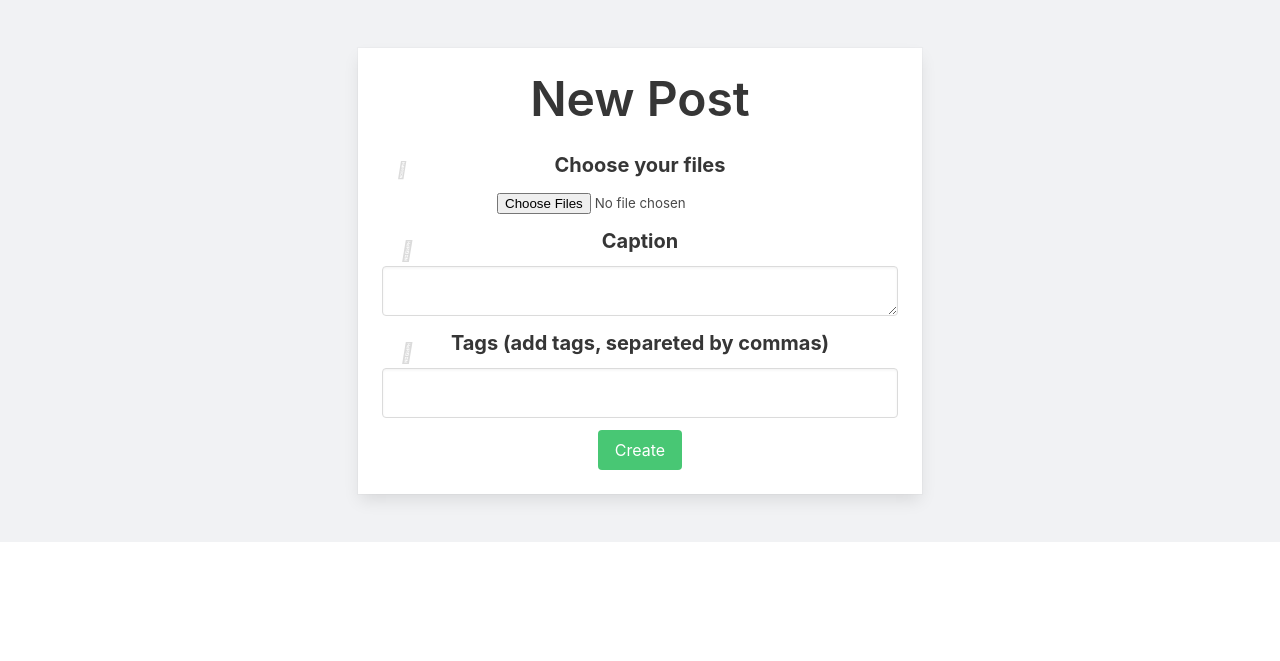
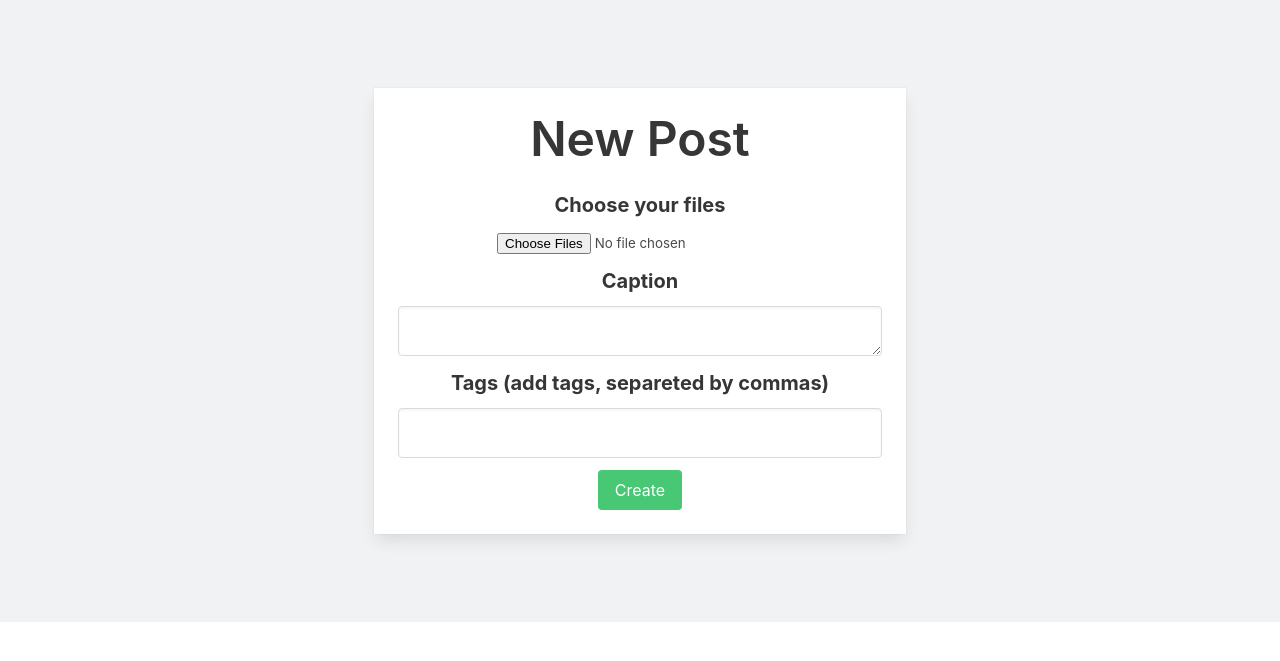
Before and after one commit to Haris4455/Crowd, a Django app: page /post/newpost/ in a window 1280 px wide. Shown: the part 52-713 px from the top of the page. Run offline with Django 3.2, Linux system fonts and the light colour scheme; a user stored in the database is signed in; data comes from the database, SQL or seed files in the repository; both versions use the stored data as it was after the commit; parts of the project's set-up code (start-up, migrations or seed data) failed here and were passed over; some libraries are stand-ins or nearby versions.

Commit message:
make it better

```diff
--- a/authy/views.py
+++ b/authy/views.py
@@ -111,7 +111,7 @@ def Signup(request):
 			link=reverse('activate',kwargs={'uidb64':uidb64,'token':account_activation_token.make_token(user)})
 			activate_url='http://'+domain+link
 			email_subject='Account Activation Email'
-			email_body='Hi '+user.username+' Please use this link to verify your account\n'+ activate_url
+			email_body='Hi '+user.username+' JUST ONE MORE STEP AHEAD\nPlease use this link to verify your account\n'+ activate_url +' Thank You for Registering.\nYour sincerely,\nThe Crowd Team.'
 			email = EmailMessage(
 				email_subject,
 				email_body,
--- a/comment/forms.py
+++ b/comment/forms.py
@@ -1,8 +1,9 @@
 from django import forms
 from comment.models import Comment
+from django.forms import Textarea
 
 class CommentForm(forms.ModelForm):
-	body = forms.CharField(widget=forms.Textarea(attrs={'class': 'textarea'}), required=True)
+	body = forms.CharField(widget=forms.Textarea(attrs={'class': 'textarea', 'cols': 35, 'rows': 3,'position':'fixed'}), required=True)
 
 	class Meta:
 		model = Comment
--- a/crowd/templates/change_password.html
+++ b/crowd/templates/change_password.html
@@ -3,6 +3,8 @@
 
 
 {% block content %}
+<section class="section" style=" padding: 4rem 2rem;">
+    <div class="container">
 
 <div class="row center-align">
     <form method="post" action="" role="form" class="col s12">
--- a/crowd/templates/direct/view_user.html
+++ b/crowd/templates/direct/view_user.html
@@ -33,6 +33,9 @@
     margin-left: 280px;
 }
 
+}
+  .section {
+    padding: 7rem 2rem;
 }
 
 </style>
--- a/crowd/templates/newpost.html
+++ b/crowd/templates/newpost.html
@@ -4,6 +4,8 @@
 
 {% block content %}
 
+<section class="section" style=" padding: 2.5rem 2rem;">
+    <div class="container">
 <div class="columns is-mobile has-text-centered">
   <div class="column is-half is-offset-one-quarter">
 
@@ -15,33 +17,18 @@
     <h3 class="title is-1">New Post</h3>
 
             <div class="field">
-              <p class="control has-icons-left">
               <label class="label is-medium">Choose your files</label>
                 {{ form.content }}
-                <span class="icon is-small is-left">
-            <i class="fas fa-lock"></i>
-          </span>
-        </p>
           </div>
 
             <div class="field">
-              <p class="control has-icons-left">
               <label class="label is-medium">Caption</label>
                 {{ form.caption }}
-                <span class="icon is-small is-left">
-            <i class="fas fa-lock"></i>
-          </span>
-        </p>
-          </div>
+            </div>
 
             <div class="field">
-              <p class="control has-icons-left">
               <label class="label is-medium">Tags (add tags, separeted by commas)</label>
                 {{ form.tags }}
-                <span class="icon is-small is-left">
-            <i class="fas fa-lock"></i>
-          </span>
-        </p>
           </div>
 
       <div class="field">
--- a/crowd/templates/post_detail.html
+++ b/crowd/templates/post_detail.html
@@ -152,7 +152,7 @@
   <div class="media-content">
     <form method="post" action="" role="form">
       {% csrf_token %}
-    <div class="field">
+    <div class="field" position="fixed" resize="none">
       <p class="control">
         {{ form.body }}
       </p>
```
Also changed, not shown: crowd/templates/index.html (+1 -8 lines), crowd/templates/newstory.html (+5 -14 lines), crowd/templates/profile.html (+1 -18 lines), crowd/templates/registration/password_reset_email.html (+5 -4 lines), db.sqlite3, media/user_13/Capture121221w1w.PNG (added), media/user_13/dj2_yDkeRdl.jpg (added).
